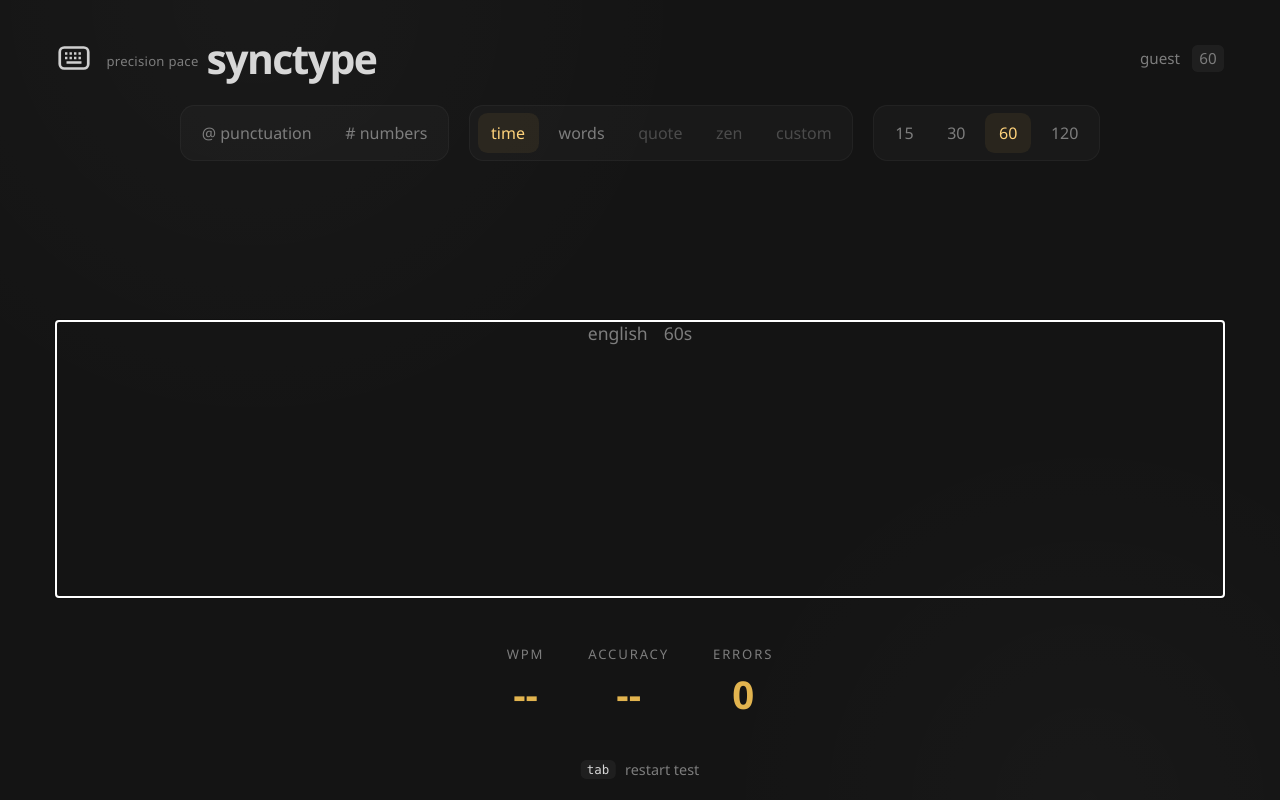
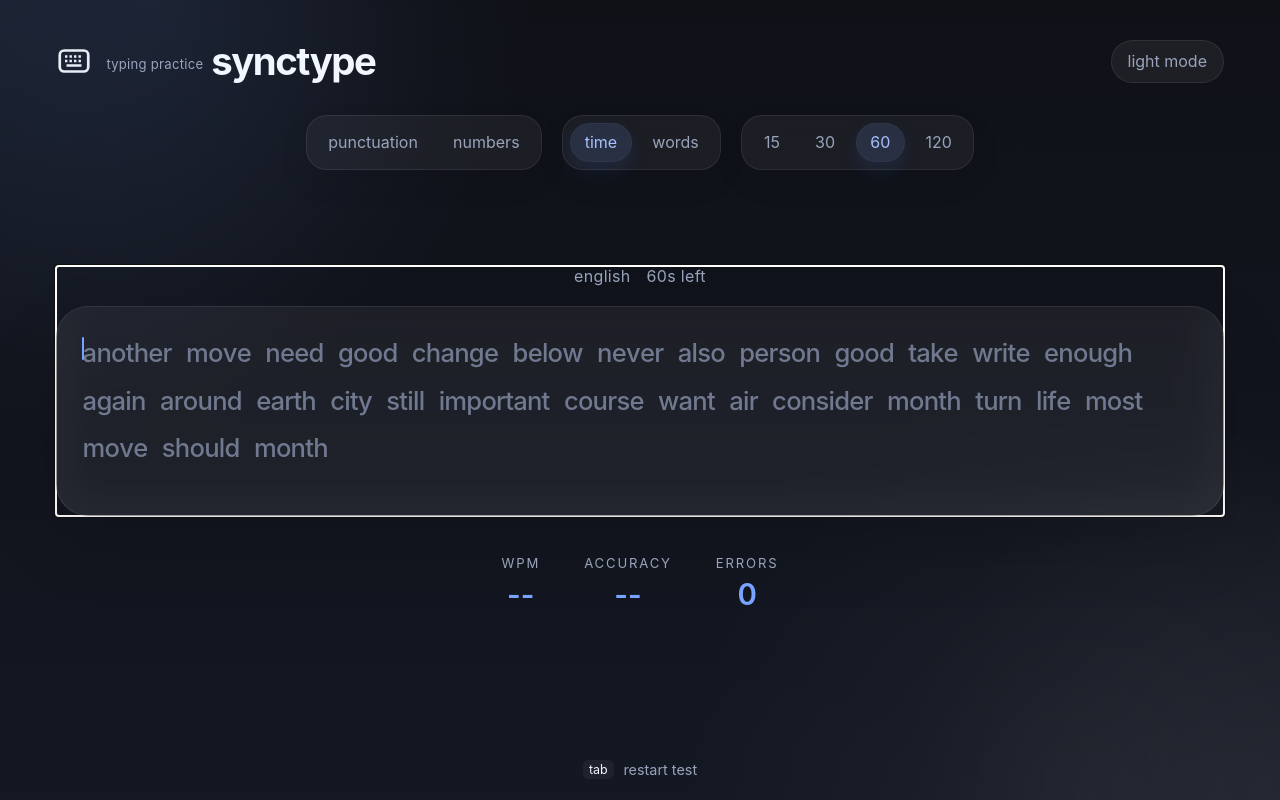
Before and after one commit to fhmhyd/syncspace, a Next.js app: page / in a window 1280 px wide. Built offline with nearby package versions, Linux system fonts and the light colour scheme.

Commit message:
Refine typing test layout and results flow

```diff
--- a/app/globals.css
+++ b/app/globals.css
@@ -1,17 +1,34 @@
 :root {
   color-scheme: dark;
-  --bg: #141414;
-  --panel: #1b1b1b;
-  --panel-border: rgba(255, 255, 255, 0.04);
-  --text: #5b5b5b;
-  --text-strong: #d7d7d7;
-  --text-soft: #7d7d7d;
-  --accent: #e2b44f;
-  --accent-strong: #ffd37b;
-  --error: #e06d6d;
-  --success: #d0d0d0;
-  --font-ui: "Segoe UI", Inter, system-ui, sans-serif;
-  --font-mono: "Cascadia Code", "Consolas", "SFMono-Regular", monospace;
+  --bg: #0f1117;
+  --bg-secondary: #141823;
+  --panel: rgba(255, 255, 255, 0.06);
+  --panel-border: rgba(255, 255, 255, 0.08);
+  --text: #70798f;
+  --text-strong: #f2f6ff;
+  --text-soft: #99a4bc;
+  --accent: #78a4ff;
+  --accent-strong: #a7c0ff;
+  --accent-surface: rgba(120, 164, 255, 0.14);
+  --error: #ff8c96;
+  --success: #dfe7ff;
+  --font-ui: Inter, "Segoe UI", system-ui, sans-serif;
+}
+
+:root[data-theme="light"] {
+  color-scheme: light;
+  --bg: #f5f7fb;
+  --bg-secondary: #ffffff;
+  --panel: rgba(20, 28, 45, 0.05);
+  --panel-border: rgba(20, 28, 45, 0.08);
+  --text: #b4bed0;
+  --text-strong: #162035;
+  --text-soft: #69748a;
+  --accent: #4d78ff;
+  --accent-strong: #3059da;
+  --accent-surface: rgba(77, 120, 255, 0.12);
+  --error: #d35d5d;
+  --success: #20283d;
 }
 
 * {
@@ -25,6 +42,7 @@
   background: var(--bg);
   color: var(--text);
   font-family: var(--font-ui);
+  transition: background-color 220ms ease, color 220ms ease;
 }
 
 button {
@@ -36,6 +54,10 @@
   min-height: 100vh;
   padding: 1.75rem 3.5rem 2rem;
   overflow: hidden;
+  background:
+    radial-gradient(circle at top left, rgba(120, 164, 255, 0.08), transparent 28rem),
+    radial-gradient(circle at bottom right, rgba(255, 255, 255, 0.05), transparent 24rem),
+    linear-gradient(180deg, var(--bg), var(--bg-secondary));
 }
 
 .typing-noise {
@@ -43,8 +65,8 @@
   inset: 0;
   pointer-events: none;
   background:
-    radial-gradient(circle at 20% 0%, rgba(255, 255, 255, 0.025), transparent 28rem),
-    radial-gradient(circle at 85% 100%, rgba(255, 255, 255, 0.02), transparent 24rem);
+    radial-gradient(circle at 12% 0%, rgba(120, 164, 255, 0.08), transparent 24rem),
+    radial-gradient(circle at 85% 100%, rgba(255, 255, 255, 0.04), transparent 26rem);
 }
 
 .typing-header,
@@ -87,8 +109,8 @@
 .brand-copy h1 {
   margin: 0;
   color: var(--text-strong);
-  font-size: clamp(2rem, 3.2vw, 3.1rem);
-  line-height: 0.9;
+  font-size: clamp(2rem, 3vw, 2.9rem);
+  line-height: 0.92;
   font-weight: 700;
   letter-spacing: -0.04em;
 }
@@ -104,22 +126,25 @@
   display: flex;
   align-items: center;
   gap: 0.75rem;
-  color: var(--text-soft);
-  font-size: 0.95rem;
 }
 
-.header-meta-count {
-  display: inline-flex;
-  align-items: center;
-  justify-content: center;
-  min-width: 2rem;
-  padding: 0.2rem 0.45rem;
-  border-radius: 0.35rem;
-  background: rgba(255, 255, 255, 0.05);
+.theme-toggle {
+  border: 1px solid var(--panel-border);
+  border-radius: 999px;
+  background: var(--panel);
+  color: var(--text-soft);
+  padding: 0.65rem 1rem;
+  cursor: pointer;
+  transition: transform 140ms ease, color 140ms ease, background-color 140ms ease;
+}
+
+.theme-toggle:hover {
+  color: var(--text-strong);
+  transform: translateY(-1px);
 }
 
 .control-row {
-  margin: 1rem auto 0;
+  margin: 1.25rem auto 0;
   display: flex;
   justify-content: center;
   gap: 1.25rem;
@@ -132,18 +157,20 @@
   gap: 0.4rem;
   padding: 0.45rem;
   border: 1px solid var(--panel-border);
-  border-radius: 0.9rem;
-  background: rgba(255, 255, 255, 0.025);
+  border-radius: 1.3rem;
+  background: color-mix(in srgb, var(--panel) 88%, transparent);
+  backdrop-filter: blur(18px);
+  box-shadow: 0 12px 30px rgba(5, 10, 20, 0.08);
 }
 
 .control-chip {
   border: 0;
-  border-radius: 0.6rem;
+  border-radius: 999px;
   background: transparent;
   color: var(--text-soft);
-  padding: 0.55rem 0.85rem;
+  padding: 0.58rem 0.9rem;
   cursor: pointer;
-  transition: color 140ms ease, background-color 140ms ease, transform 140ms ease;
+  transition: color 140ms ease, background-color 140ms ease, transform 140ms ease, box-shadow 140ms ease;
 }
 
 .control-chip:hover {
@@ -152,17 +179,13 @@
 
 .control-chip.is-active {
   color: var(--accent-strong);
-  background: rgba(226, 180, 79, 0.08);
-}
-
-.control-chip.is-muted {
-  cursor: default;
-  opacity: 0.5;
+  background: var(--accent-surface);
+  box-shadow: inset 0 0 0 1px rgba(255, 255, 255, 0.03), 0 8px 18px rgba(77, 120, 255, 0.12);
 }
 
 .typing-stage {
-  max-width: 96rem;
-  margin: 10rem auto 0;
+  max-width: 88rem;
+  margin: 6rem auto 0;
 }
 
 .stage-meta {
@@ -170,9 +193,10 @@
   align-items: center;
   justify-content: center;
   gap: 1rem;
-  margin-bottom: 1.75rem;
+  margin-bottom: 1.3rem;
   color: var(--text-soft);
-  font-size: 1.1rem;
+  font-size: 1rem;
+  letter-spacing: 0.02em;
 }
 
 .word-stream {
@@ -181,13 +205,30 @@
   gap: 0.15rem 0;
   align-content: flex-start;
   max-width: 100%;
-  min-height: 14rem;
+  min-height: 10rem;
   color: var(--text);
-  font-family: var(--font-mono);
-  font-size: clamp(2rem, 3.1vw, 3.4rem);
-  line-height: 1.55;
+  font-family: var(--font-ui);
+  font-size: clamp(1.45rem, 2vw, 2.25rem);
+  line-height: 1.75;
+  font-weight: 500;
+  letter-spacing: -0.03em;
   user-select: none;
   white-space: pre-wrap;
+  transition: color 160ms ease, transform 160ms ease;
+}
+
+.word-frame {
+  max-width: min(100%, 74rem);
+  margin: 0 auto;
+  min-height: 13rem;
+  max-height: 14rem;
+  overflow: hidden;
+  padding: 1.5rem 1.6rem;
+  border: 1px solid var(--panel-border);
+  border-radius: 2rem;
+  background: color-mix(in srgb, var(--panel) 92%, transparent);
+  box-shadow: 0 28px 70px rgba(0, 0, 0, 0.14);
+  backdrop-filter: blur(18px);
 }
 
 .word {
@@ -201,7 +242,7 @@
 }
 
 .char.is-correct {
-  color: #bcbcbc;
+  color: var(--text-strong);
 }
 
 .char.is-incorrect {
@@ -212,9 +253,9 @@
   content: "";
   position: absolute;
   left: -0.04em;
-  top: 0.1em;
+  top: 0.22em;
   width: 0.08em;
-  height: 1.02em;
+  height: 0.9em;
   border-radius: 999px;
   background: var(--accent);
   animation: cursorPulse 1s steps(1, end) infinite;
@@ -228,7 +269,8 @@
   display: flex;
   justify-content: center;
   gap: 2.75rem;
-  margin-top: 3rem;
+  margin-top: 2.4rem;
+  transition: opacity 160ms ease;
 }
 
 .result-block {
@@ -246,7 +288,7 @@
 
 .result-block strong {
   color: var(--accent);
-  font-size: clamp(1.7rem, 3vw, 2.6rem);
+  font-size: clamp(1.4rem, 2.3vw, 2rem);
   font-weight: 600;
 }
 
@@ -267,8 +309,97 @@
   padding: 0.12rem 0.38rem;
   background: rgba(255, 255, 255, 0.05);
   color: var(--text-strong);
-  font-family: var(--font-mono);
+  font-family: var(--font-ui);
   font-size: 0.78rem;
+}
+
+.results-overlay {
+  position: fixed;
+  inset: 0;
+  z-index: 10;
+  display: grid;
+  place-items: center;
+  padding: 1.5rem;
+  background: rgba(15, 18, 26, 0.56);
+  backdrop-filter: blur(18px);
+  animation: fadeIn 180ms ease;
+}
+
+.results-panel {
+  width: min(100%, 34rem);
+  border: 1px solid var(--panel-border);
+  border-radius: 1.8rem;
+  background: color-mix(in srgb, var(--bg) 78%, white 4%);
+  padding: 2rem;
+  box-shadow: 0 30px 80px rgba(0, 0, 0, 0.22);
+  text-align: center;
+}
+
+.results-kicker {
+  color: var(--text-soft);
+  font-size: 0.82rem;
+  text-transform: uppercase;
+  letter-spacing: 0.16em;
+}
+
+.results-panel h2 {
+  margin: 0.55rem 0 1.3rem;
+  color: var(--text-strong);
+  font-size: clamp(2.6rem, 6vw, 4rem);
+  font-weight: 650;
+  letter-spacing: -0.05em;
+}
+
+.results-summary {
+  margin: -0.4rem 0 1.35rem;
+  color: var(--text-soft);
+  font-size: 1rem;
+  line-height: 1.6;
+}
+
+.results-grid {
+  display: grid;
+  grid-template-columns: repeat(2, minmax(0, 1fr));
+  gap: 0.9rem;
+  margin-bottom: 1.4rem;
+}
+
+.results-stat {
+  border: 1px solid var(--panel-border);
+  border-radius: 1rem;
+  padding: 1rem;
+  background: var(--panel);
+}
+
+.results-stat span {
+  display: block;
+  color: var(--text-soft);
+  font-size: 0.82rem;
+  margin-bottom: 0.4rem;
+  text-transform: uppercase;
+  letter-spacing: 0.12em;
+}
+
+.results-stat strong {
+  color: var(--text-strong);
+  font-size: 1.6rem;
+  font-weight: 600;
+}
+
+.continue-test {
+  border: 0;
+  border-radius: 999px;
+  padding: 0.85rem 1.35rem;
+  background: linear-gradient(135deg, var(--accent), var(--accent-strong));
+  color: #0f1420;
+  font-weight: 700;
+  cursor: pointer;
+  transition: transform 140ms ease, filter 140ms ease;
+}
+
+.continue-test:hover {
+  transform: translateY(-1px);
+  filter: brightness(1.04);
 }
 
 @keyframes cursorPulse {
@@ -277,6 +408,15 @@
   }
   50.01%, 100% {
     opacity: 0;
+  }
+}
+
+@keyframes fadeIn {
+  from {
+    opacity: 0;
+  }
+  to {
+    opacity: 1;
   }
 }
 
@@ -300,17 +440,28 @@
   }
 
   .typing-stage {
-    margin-top: 4rem;
+    margin-top: 3.25rem;
   }
 
   .word-stream {
-    font-size: 1.8rem;
-    line-height: 1.7;
-    min-height: 12rem;
+    font-size: 1.18rem;
+    line-height: 1.95;
+    min-height: 9rem;
+  }
+
+  .word-frame {
+    min-height: 11rem;
+    max-height: 12rem;
+    padding: 1.1rem 1rem;
+    border-radius: 1.4rem;
   }
 
   .result-strip {
     gap: 1.5rem;
     flex-wrap: wrap;
   }
+
+  .results-grid {
+    grid-template-columns: 1fr;
+  }
 }
--- a/components/typing-test.tsx
+++ b/components/typing-test.tsx
@@ -70,6 +70,8 @@
   const [status, setStatus] = useState<Status>("idle");
   const [typedValue, setTypedValue] = useState("");
   const [timeLeft, setTimeLeft] = useState<number>(duration);
+  const [theme, setTheme] = useState<"dark" | "light">("dark");
+  const [viewportWidth, setViewportWidth] = useState(1440);
 
   const startTimeRef = useRef<number | null>(null);
   const finishTimeRef = useRef<number | null>(null);
@@ -184,6 +186,19 @@
     testRootRef.current?.focus();
   }, []);
 
+  useEffect(() => {
+    document.documentElement.dataset.theme = theme;
+  }, [theme]);
+
+  useEffect(() => {
+    const syncViewport = () => setViewportWidth(window.innerWidth);
+
+    syncViewport();
+    window.addEventListener("resize", syncViewport);
+
+    return () => window.removeEventListener("resize", syncViewport);
+  }, []);
+
   const totalTypedChars = typedValue.length;
   const correctChars = typedValue.split("").reduce((count, character, index) => {
     return count + (character === expectedText[index] ? 1 : 0);
@@ -198,15 +213,37 @@
   const elapsedMinutes = Math.max(elapsedMs / 60000, 1 / 60000);
   const wpm = Math.round(correctChars / 5 / elapsedMinutes);
   const accuracy = totalTypedChars === 0 ? 100 : Math.round((correctChars / totalTypedChars) * 100);
+  const typedWordCount = typedValue.trim().length === 0 ? 0 : typedValue.trim().split(/\s+/).length;
+  const completedWordCount = typedValue.split("").reduce((count, character) => count + (character === " " ? 1 : 0), 0);
+  const characterBudget = viewportWidth < 640 ? 70 : viewportWidth < 960 ? 120 : 180;
+  const windowStartWordIndex = Math.max(0, completedWordCount - (viewportWidth < 640 ? 2 : 4));
+  const renderWindow = useMemo(() => {
+    let consumedCharacters = 0;
+    let fromGlobalChar = 0;
 
-  let visibleWordCount = mode === "time" ? expectedWords.length : wordGoal;
-  if (mode === "time" && status === "finished") {
-    const typedWordCount = typedValue.trim().length === 0 ? 25 : typedValue.trim().split(/\s+/).length + 18;
-    visibleWordCount = clamp(typedWordCount, 25, expectedWords.length);
-  }
+    for (let index = 0; index < windowStartWordIndex; index += 1) {
+      fromGlobalChar += expectedWords[index].length + 1;
+    }
 
-  const renderedWords = expectedWords.slice(0, visibleWordCount);
-  let globalIndex = 0;
+    const words: string[] = [];
+
+    for (let index = windowStartWordIndex; index < expectedWords.length; index += 1) {
+      const nextWord = expectedWords[index];
+      const nextLength = nextWord.length + (words.length > 0 ? 1 : 0);
+
+      if (words.length > 0 && consumedCharacters + nextLength > characterBudget) {
+        break;
+      }
+
+      words.push(nextWord);
+      consumedCharacters += nextLength;
+    }
+
+    return { fromGlobalChar, words };
+  }, [characterBudget, expectedWords, windowStartWordIndex]);
+
+  const renderedWords = renderWindow.words;
+  let globalIndex = renderWindow.fromGlobalChar;
 
   return (
     <main className="typing-shell">
@@ -215,13 +252,18 @@
         <div className="brand-block">
           <KeyboardIcon />
           <div className="brand-copy">
-            <span className="brand-kicker">precision pace</span>
+            <span className="brand-kicker">typing practice</span>
             <h1>synctype</h1>
           </div>
         </div>
         <div className="header-meta">
-          <span>guest</span>
-          <span className="header-meta-count">{mode === "time" ? duration : wordGoal}</span>
+          <button
+            type="button"
+            className="theme-toggle"
+            onClick={() => setTheme((current) => (current === "dark" ? "light" : "dark"))}
+          >
+            {theme === "dark" ? "light mode" : "dark mode"}
+          </button>
         </div>
       </header>
 
@@ -232,14 +274,14 @@
             type="button"
             onClick={() => setIncludePunctuation((current) => !current)}
           >
-            @ punctuation
+            punctuation
           </button>
           <button
             className={`control-chip ${includeNumbers ? "is-active" : ""}`}
             type="button"
             onClick={() => setIncludeNumbers((current) => !current)}
           >
-            # numbers
+            numbers
           </button>
         </div>
 
@@ -257,15 +299,6 @@
             onClick={() => setMode("words")}
           >
             words
-          </button>
-          <button className="control-chip is-muted" type="button">
-            quote
-          </button>
-          <button className="control-chip is-muted" type="button">
-            zen
-          </button>
-          <button className="control-chip is-muted" type="button">
-            custom
           </button>
         </div>
 
@@ -296,10 +329,11 @@
       <section className="typing-stage" ref={testRootRef} tabIndex={-1}>
         <div className="stage-meta">
           <span>english</span>
-          <span>{mode === "time" ? `${timeLeft}s` : `${wordGoal} words`}</span>
+          <span>{mode === "time" ? `${timeLeft}s left` : `${wordGoal} word target`}</span>
         </div>
 
-        <div className="word-stream" aria-label="typing words">
+        <div className="word-frame">
+          <div className="word-stream" aria-label="typing words">
           {renderedWords.map((word, wordIndex) => {
             const chars = word.split("");
             const wordMarkup = chars.map((character, charIndex) => {
@@ -354,10 +388,11 @@
               </span>
             );
           })}
+          </div>
         </div>
       </section>
 
-      <section className="result-strip">
+      <section className="result-strip" aria-hidden={status === "finished"}>
         <div className="result-block">
           <span className="result-label">wpm</span>
           <strong>{status === "idle" ? "--" : wpm}</strong>
@@ -376,6 +411,39 @@
         <span className="restart-pill">tab</span>
         <span>restart test</span>
       </footer>
+
+      {status === "finished" ? (
+        <div className="results-overlay" role="dialog" aria-modal="true" aria-label="Typing results">
+          <div className="results-panel">
+            <span className="results-kicker">test complete</span>
+            <h2>{wpm} wpm</h2>
+            <p className="results-summary">
+              {accuracy}% accuracy with {incorrectChars} mistakes in {Math.max(1, Math.round(elapsedMs / 1000))} seconds.
+            </p>
+            <div className="results-grid">
+              <div className="results-stat">
+                <span>accuracy</span>
+                <strong>{accuracy}%</strong>
+              </div>
+              <div className="results-stat">
+                <span>errors</span>
+                <strong>{incorrectChars}</strong>
+              </div>
+              <div className="results-stat">
+                <span>time</span>
+                <strong>{Math.max(1, Math.round(elapsedMs / 1000))}s</strong>
+              </div>
+              <div className="results-stat">
+                <span>words</span>
+                <strong>{typedWordCount}</strong>
+              </div>
+            </div>
+            <button type="button" className="continue-test" onClick={regenerate}>
+              Try again
+            </button>
+          </div>
+        </div>
+      ) : null}
     </main>
   );
 }
```
